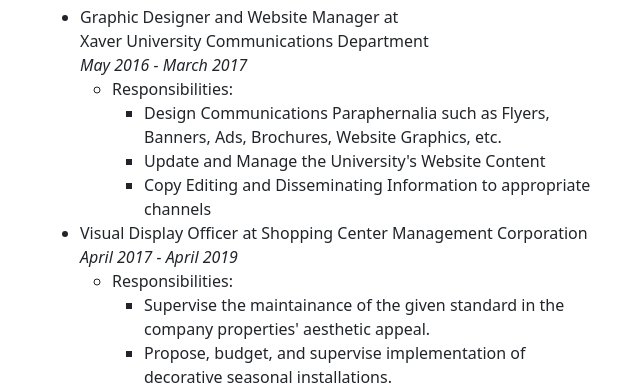
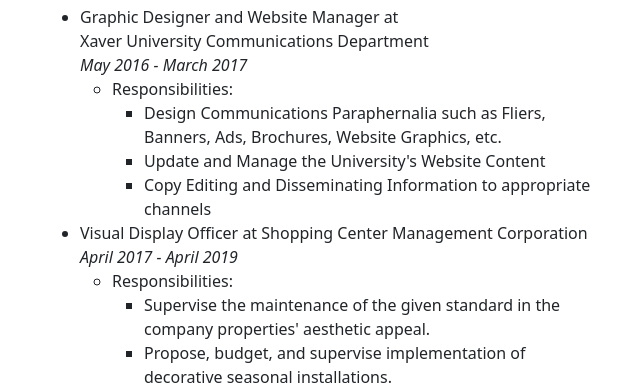
Before and after one commit to ricomagallona/portfolio-resume, a plain HTML site: page public/resume.html in a window 1280 px wide. Shown: the part 960-1346 px from the top of the page, 34-674 px from the left. Drawn offline with nearby package versions, Linux system fonts and the light colour scheme.

Commit message:
Update resume.html

```diff
--- a/public/resume.html
+++ b/public/resume.html
@@ -85,7 +85,7 @@
                             <ul>
                                 <li>Responsibilities:
                                     <ul>
-                                        <li>Design Communications Paraphernalia such as Flyers, Banners, Ads, Brochures, Website Graphics, etc.</li>
+                                        <li>Design Communications Paraphernalia such as Fliers, Banners, Ads, Brochures, Website Graphics, etc.</li>
                                         <li>Update and Manage the University's Website Content</li>
                                         <li>Copy Editing and Disseminating Information to appropriate channels</li>
                                     </ul>
@@ -97,7 +97,7 @@
                             <ul>
                                 <li>Responsibilities:
                                     <ul>
-                                        <li>Supervise the maintainance of the given standard in the company properties' aesthetic appeal.</li>
+                                        <li>Supervise the maintenance of the given standard in the company properties' aesthetic appeal.</li>
                                         <li>Propose, budget, and supervise implementation of decorative seasonal installations.</li>
                                         <li>Planning and allocation of approximately 2.2M yearly budget</li>
                                     </ul>
```
